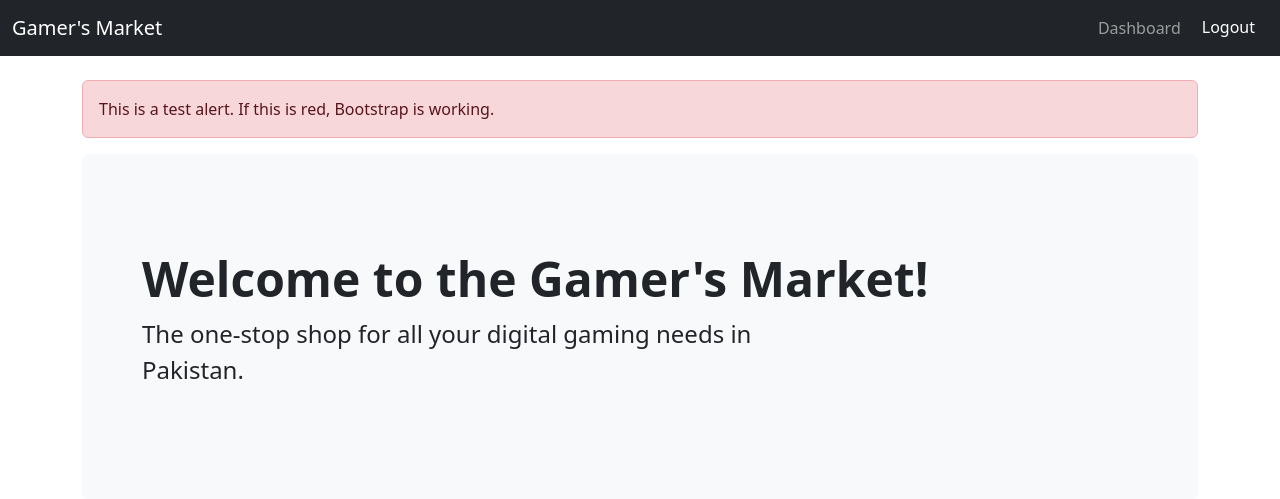
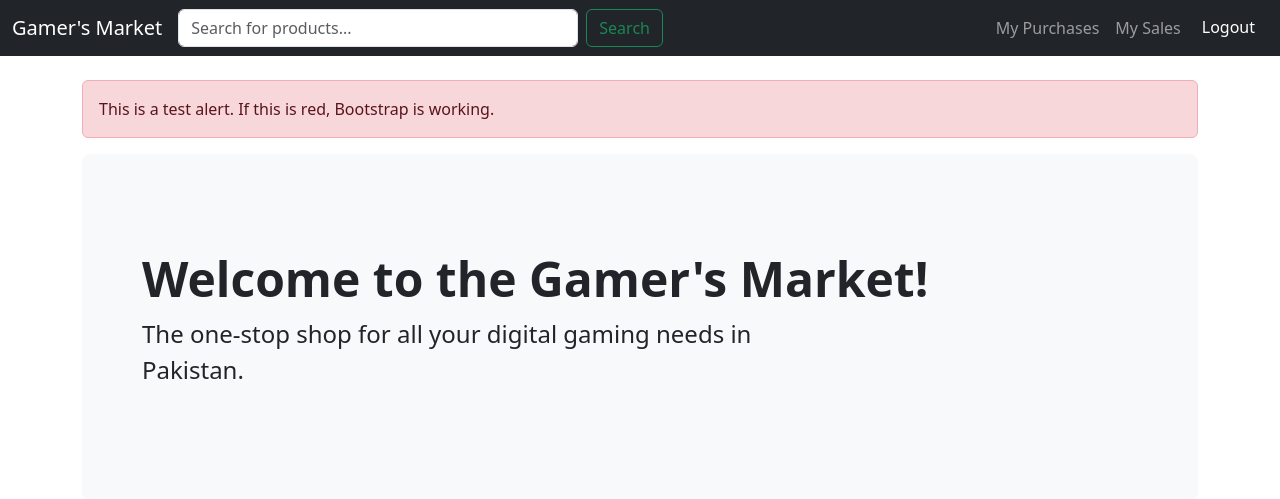
Before and after one commit to ShanuX69420/games-bazaar, a Django app: page / in a window 1280 px wide. Shown: the top 499 px of the page. Run offline with Django 5.2, Linux system fonts and the light colour scheme; a user stored in the database is signed in; data comes from the database, SQL or seed files in the repository; both versions use the stored data as it was after the commit.

Commit message:
Finalize base template for deployment test

```diff
--- a/marketplace/urls.py
+++ b/marketplace/urls.py
@@ -7,7 +7,9 @@ from . import views
 urlpatterns = [
     # Main pages
     path('', views.home, name='home'),
+    path('search/', views.search_results, name='search_results'),
     path('product/<int:pk>/', views.product_detail, name='product_detail'),
+    path('my-purchases/', views.my_purchases, name='my_purchases'),
 
     # Auth
     path('register/', views.RegisterView.as_view(), name='register'),
--- a/marketplace/views.py
+++ b/marketplace/views.py
@@ -6,7 +6,7 @@ from django.urls import reverse_lazy
 from django.views import generic
 from django.contrib.auth.decorators import login_required
 from django.http import HttpResponseForbidden
-from django.db.models import Sum
+from django.db.models import Sum, Q
 
 from .models import Product, Order, ChatMessage, Review
 from .forms import ProductForm, ReviewForm
@@ -112,3 +112,27 @@ def complete_order(request, pk):
         order.commission_paid = order.calculate_commission()
         order.save()
     return redirect('order_detail', pk=order.pk)
+
+
+def search_results(request):
+    query = request.GET.get('q', '')
+    if query:
+        # Search in product title and description (case-insensitive)
+        results = Product.objects.filter(
+            Q(title__icontains=query) | Q(description__icontains=query),
+            is_active=True
+        )
+    else:
+        results = Product.objects.none() # Return no results if query is empty
+
+    return render(request, 'marketplace/search_results.html', {
+        'query': query,
+        'results': results
+    })
+
+
+
+@login_required
+def my_purchases(request):
+    orders = Order.objects.filter(buyer=request.user).order_by('-created_at')
+    return render(request, 'marketplace/my_purchases.html', {'orders': orders})
--- a/templates/base.html
+++ b/templates/base.html
@@ -10,6 +10,12 @@
     <nav class="navbar navbar-expand-lg navbar-dark bg-dark">
         <div class="container-fluid">
             <a class="navbar-brand" href="{% url 'home' %}">Gamer's Market</a>
+
+            <form class="d-flex mx-auto" action="{% url 'search_results' %}" method="get">
+                <input class="form-control me-2" type="search" name="q" placeholder="Search for products..." aria-label="Search" style="width: 400px;">
+                <button class="btn btn-outline-success" type="submit">Search</button>
+            </form>
+
             <button class="navbar-toggler" type="button" data-bs-toggle="collapse" data-bs-target="#navbarNav" aria-controls="navbarNav" aria-expanded="false" aria-label="Toggle navigation">
                 <span class="navbar-toggler-icon"></span>
             </button>
@@ -17,7 +23,10 @@
                 <ul class="navbar-nav ms-auto">
                     {% if user.is_authenticated %}
                         <li class="nav-item">
-                            <a class="nav-link" href="{% url 'seller_dashboard' %}">Dashboard</a>
+                            <a class="nav-link" href="{% url 'my_purchases' %}">My Purchases</a>
+                        </li>
+                        <li class="nav-item">
+                            <a class="nav-link" href="{% url 'seller_dashboard' %}">My Sales</a>
                         </li>
                         <li class="nav-item">
                             <form action="{% url 'logout' %}" method="post" class="d-flex">
```
Also changed, not shown: templates/marketplace/my_purchases.html (added, +20 -0 lines), templates/marketplace/search_results.html (added, +28 -0 lines), db.sqlite3.
